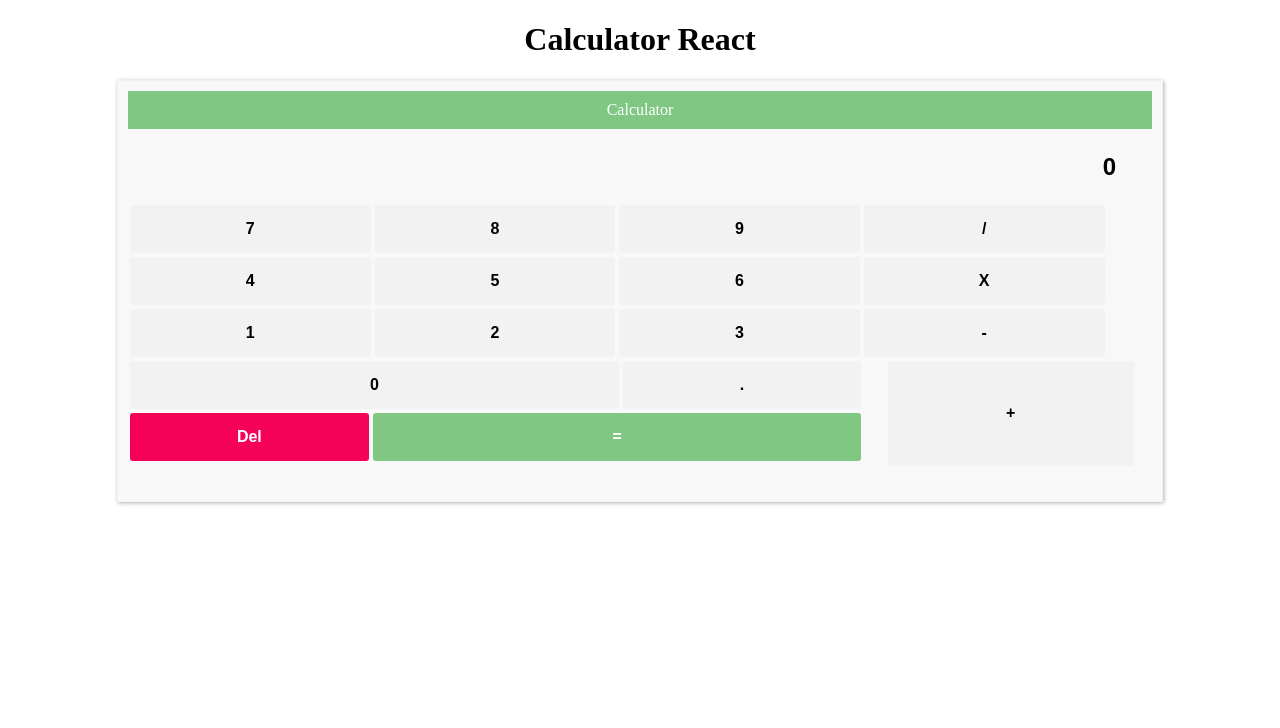
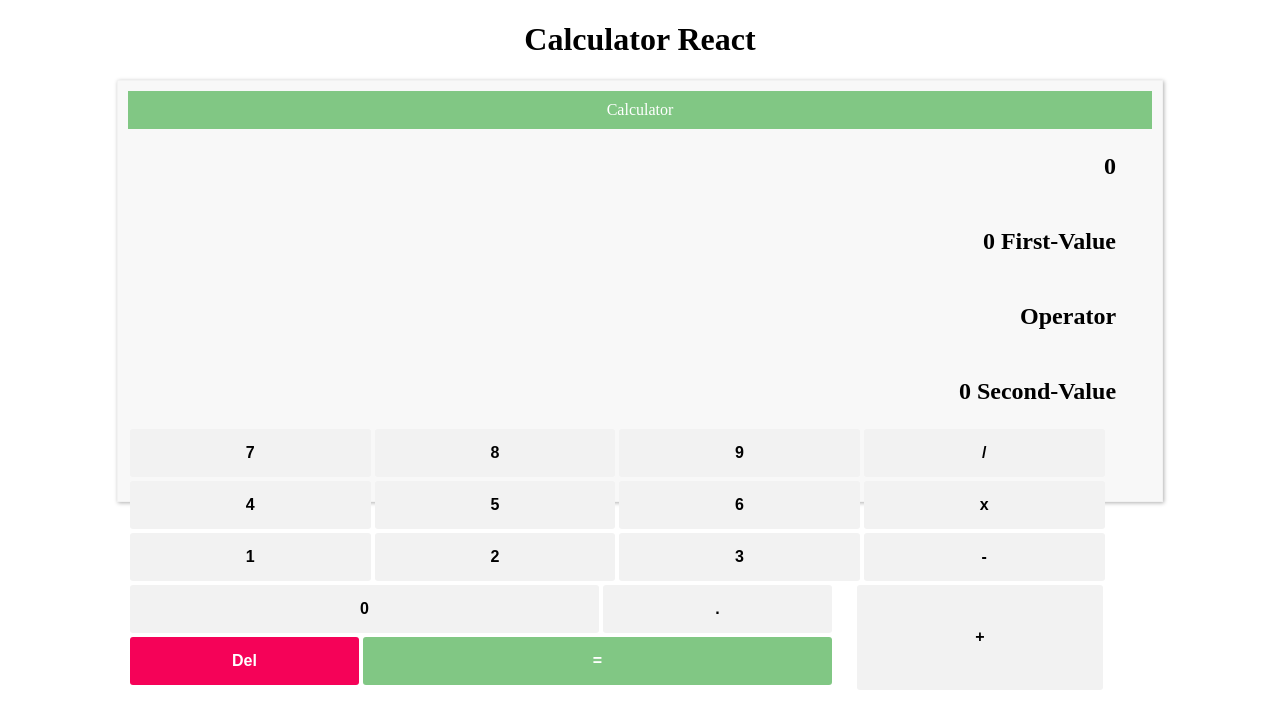
Before and after one commit to fhyem/calculator, a React app: page / in a window 1280 px wide. Shown: the top 728 px of the page. Built offline with nearby package versions, Linux system fonts and the light colour scheme.

Commit message:
added arithmetic operations

```diff
--- a/components/App.js
+++ b/components/App.js
@@ -8,31 +8,18 @@ function App() {
   const [operator, setOperator] = useState("");
 
   const numInput = (e) => {
-    // if (result === 0 || operator !== "") {
-    //   let firstNum = e.target.value;
-    //   return setResult(firstNum);
-    // } else {
-    //   if (operator === "") {
-    //     let firstNum = result + e.target.value;
-    //     return setResult(firstNum);
-    //   } else {
-    //     const valueOne = result;
-    //     setFirstValue(valueOne);
-    //     setResult(0);
-    //     const valueTwo = e.target.value;
-    //     setSecondValue(valueTwo);
-    //     setFirstValue(result);
-    //     setSecondValue(e.target.value);
-    //     setResult(e.target.value);
-    //     console.log(firstValue);
-    //     console.log(e.target.value);
-    //     console.log(secondValue);
-    //   }
-    // }
-  };
-
-  const operandInput = (operator) => {
-    setOperator(operator.target.value);
+    if (firstValue === 0 || result !== 0) {
+      setFirstValue(e.target.name);
+      setResult(0);
+      setOperator("");
+      setSecondValue(0);
+    } else if (firstValue !== 0 && operator === "") {
+      setFirstValue(firstValue + e.target.name);
+    } else if (operator !== "") {
+      secondValue
+        ? setSecondValue(secondValue + e.target.name)
+        : setSecondValue(e.target.name);
+    }
   };
 
   const clearResult = () => {
@@ -44,30 +31,24 @@ function App() {
     });
   };
 
-  const calculate = () => {
-    switch (operator) {
-      case "+":
-        setResult(firstValue + secondValue);
-        console.log("Plus clicked");
-        break;
-      case "-":
-        setResult(firstValue - secondValue);
-        break;
-      case "X":
-        setResult(firstValue * secondValue);
-        break;
-      case "/":
-        setResult(firstValue / secondValue);
-        break;
-    }
-  };
+  const showResult = () => {
+    console.log(firstValue, secondValue, operator);
+    let firstNum = firstValue;
+    let secondNum = secondValue;
+    let operand = operator;
 
-  const showResult = () => {
-    if (secondValue !== "") {
-      setResult(calculate());
-    } else {
-      setResult("Put second value");
-    }
+    setResult(() => {
+      switch (operand) {
+        case "+":
+          return Number(firstNum) + Number(secondNum);
+        case "-":
+          return Number(firstNum) - Number(secondNum);
+        case "x":
+          return Number(firstNum) * Number(secondNum);
+        case "/":
+          return Number(firstNum) / Number(secondNum);
+      }
+    });
   };
 
   return (
@@ -75,136 +56,138 @@ function App() {
       <h1>Calculator React</h1>
       <div className="container">
         <div className="header">Calculator</div>
-        <input type="text" className="result" value={result} />
+        <h2 className="result">{result}</h2>
+        <h2 className="result">{firstValue} First-Value</h2>
+        <h2 className="result">{operator} Operator</h2>
+        <h2 className="result">{secondValue} Second-Value</h2>
         <div className="second-row">
-          <input
+          <button
             type="button"
-            name=""
-            value="7"
             className="global seven"
-            onClick={(e) => numInput(e)}
-          />
-          <input
+            name="7"
+            onClick={(e) => numInput(e)}>
+            7
+          </button>
+          <button
             type="button"
-            name=""
-            value="8"
             className="global"
-            onClick={(e) => numInput(e)}
-          />
-          <input
+            name="8"
+            onClick={(e) => numInput(e)}>
+            8
+          </button>
+          <button
             type="button"
-            name=""
-            value="9"
             className="global"
-            onClick={(e) => numInput(e)}
-          />
-          <input
+            name="9"
+            onClick={(e) => numInput(e)}>
+            9
+          </button>
+          <button
             type="button"
-            name=""
-            value="/"
             className="global divide"
-            onClick={(operator) => operandInput(operator)}
-          />
+            name="/"
+            onClick={() => setOperator("/")}>
+            /
+          </button>
         </div>
         <div className="third-row">
-          <input
+          <button
             type="button"
-            name=""
-            value="4"
             className="global"
-            onClick={(e) => numInput(e)}
-          />
-          <input
+            name="4"
+            onClick={(e) => numInput(e)}>
+            4
+          </button>
+          <button
             type="button"
-            name=""
-            value="5"
             className="global"
-            onClick={(e) => numInput(e)}
-          />
-          <input
+            name="5"
+            onClick={(e) => numInput(e)}>
+            5
+          </button>
+          <button
             type="button"
-            name=""
-            value="6"
             className="global"
-            onClick={(e) => numInput(e)}
-          />
-          <input
+            name="6"
+            onClick={(e) => numInput(e)}>
+            6
+          </button>
+          <button
             type="button"
-            name=""
-            value="X"
             className="global multiply"
-            onClick={(operator) => operandInput(operator)}
-          />
+            name="x"
+            onClick={() => setOperator("x")}>
+            x
+          </button>
         </div>
         <div className="fourth-row">
-          <input
+          <button
             type="button"
-            name=""
-            value="1"
             className="global"
-            onClick={(e) => numInput(e)}
-          />
-          <input
+            name="1"
+            onClick={(e) => numInput(e)}>
+            1
+          </button>
+          <button
             type="button"
-            name=""
-            value="2"
             className="global"
-            onClick={(e) => numInput(e)}
-          />
-          <input
+            name="2"
+            onClick={(e) => numInput(e)}>
+            2
+          </button>
+          <button
             type="button"
-            name=""
-            value="3"
             className="global"
-            onClick={(e) => numInput(e)}
-          />
-          <input
+            name="3"
+            onClick={(e) => numInput(e)}>
+            3
+          </button>
+          <button
             type="button"
-            name=""
-            value="-"
             className="global minus"
-            onClick={(operator) => operandInput(operator)}
-          />
+            name="-"
+            onClick={() => setOperator("-")}>
+            -
+          </button>
         </div>
         <div className="conflict">
           <div className="left">
-            <input
+            <button
               type="button"
-              name=""
-              value="0"
               className="global big zero"
-              onClick={(e) => numInput(e)}
-            />
-            <input
+              name="0"
+              onClick={(e) => numInput(e)}>
+              0
+            </button>
+            <button
               type="button"
-              name=""
-              value="."
               className="global small dot"
-              onClick={(e) => numInput(e)}
-            />
-            <input
+              name="."
+              onClick={(e) => numInput(e)}>
+              .
+            </button>
+            <button
               type="button"
-              name=""
-              value="Del"
               className="red small white-text top-margin delete"
-              onClick={() => clearResult()}
-            />
-            <input
+              name="Del"
+              onClick={() => clearResult()}>
+              Del
+            </button>
+
+            <button
               type="button"
-              name=""
-              value="="
               className="green white-text big top-margin equal"
-              onClick={() => showResult()}
-            />
+              onClick={() => showResult()}>
+              =
+            </button>
           </div>
           <div className="right">
-            <input
+            <button
               type="button"
-              name=""
-              value="+"
               className="global grey plus"
-              onClick={(operator) => operandInput(operator)}
-            />
+              onClick={() => setOperator("+")}>
+              +
+            </button>
           </div>
         </div>
       </div>
@@ -213,196 +196,3 @@ function App() {
 }
 
 export default App;
-
-// class App extends Component {
-//   constructor(props) {
-//     super(props);
-
-//     // this.state = {
-//     //   firstValue: 0,
-//     //   secondValue: 0,
-//     //   result: 0,
-//     //   operator: "",
-//     // };
-//   }
-
-//   numInput(e) {
-//     if (result === 0) {
-//       setResult(e.target.value);
-//     } else {
-//       if (operator === "") {
-//         setResult(result + e.target.value);
-//       } else {
-//         setFirstValue(result);
-//       }
-//       console.log(this.state.result);
-//       console.log(this.state.firstValue);
-//     }
-//   }
-
-//   operandInput(value) {
-//     this.setState({
-//       operator: value.target.value,
-//     });
-//   }
-
-//   clearResult() {
-//     this.setState({
-//       firstValue: 0,
-//       secondValue: 0,
-//       result: 0,
-//       operator: "",
-//     });
-//   }
-
-//   showResult() {
-//     if (this.state.secondValue !== "") {
-//       const result = `${this.state.firstValue}${this.state.operator}${this.state.secondValue}`;
-//     }
-//   }
-
-//   render() {
-//     return (
-//       <div className="App">
-//         <h1>Calculator React</h1>
-//         <div className="container">
-//           <div className="header">Calculator</div>
-//           <input type="text" className="result" value={this.state.result} />
-//           <div className="second-row">
-//             <input
-//               type="button"
-//               name=""
-//               value="7"
-//               className="global seven"
-//               onClick={(e) => this.numInput(e)}
-//             />
-//             <input
-//               type="button"
-//               name=""
-//               value="8"
-//               className="global"
-//               onClick={(e) => this.numInput(e)}
-//             />
-//             <input
-//               type="button"
-//               name=""
-//               value="9"
-//               className="global"
-//               onClick={(e) => this.numInput(e)}
-//             />
-//             <input
-//               type="button"
-//               name=""
-//               value="/"
-//               className="global divide"
-//               onClick={(operator) => this.operandInput(operator)}
-//             />
-//           </div>
-//           <div className="third-row">
-//             <input
-//               type="button"
-//               name=""
-//               value="4"
-//               className="global"
-//               onClick={(e) => this.numInput(e)}
-//             />
-//             <input
-//               type="button"
-//               name=""
-//               value="5"
-//               className="global"
-//               onClick={(e) => this.numInput(e)}
-//             />
-//             <input
-//               type="button"
-//               name=""
-//               value="6"
-//               className="global"
-//               onClick={(e) => this.numInput(e)}
-//             />
-//             <input
-//               type="button"
-//               name=""
-//               value="X"
-//               className="global multiply"
-//               onClick={(operator) => this.operandInput(operator)}
-//             />
-//           </div>
-//           <div className="fourth-row">
-//             <input
-//               type="button"
-//               name=""
-//               value="1"
-//               className="global"
-//               onClick={(e) => this.numInput(e)}
-//             />
-//             <input
-//               type="button"
-//               name=""
-//               value="2"
-//               className="global"
-//               onClick={(e) => this.numInput(e)}
-//             />
-//             <input
-//               type="button"
-//               name=""
-//               value="3"
-//               className="global"
-//               onClick={(e) => this.numInput(e)}
-//             />
-//             <input
-//               type="button"
-//               name=""
-//               value="-"
-//               className="global minus"
-//               onClick={(operator) => this.operandInput(operator)}
-//             />
-//           </div>
-//           <div className="conflict">
-//             <div className="left">
-//               <input
-//                 type="button"
-//                 name=""
-//                 value="0"
-//                 className="global big zero"
-//                 onClick={(e) => this.numInput(e)}
-//               />
-//               <input
-//                 type="button"
-//                 name=""
-//                 value="."
-//                 className="global small dot"
-//                 onClick={(e) => this.numInput(e)}
-//               />
-//               <input
-//                 type="button"
-//                 name=""
-//                 value="Del"
-//                 className="red small white-text top-margin delete"
-//                 onClick={() => this.clearResult()}
-//               />
-//               <input
-//                 type="button"
-//                 name=""
-//                 value="="
-//                 className="green white-text big top-margin equal"
-//                 onClick={() => this.showResult()}
-//               />
-//             </div>
-//             <div className="right">
-//               <input
-//                 type="button"
-//                 name=""
-//                 value="+"
-//                 className="global grey plus"
-//                 onClick={(operator) => this.operandInput(operator)}
-//               />
-//             </div>
-//           </div>
-//         </div>
-//       </div>
-//     );
-//   }
-// }
-
-// export default App;
--- a/components/app.css
+++ b/components/app.css
@@ -60,7 +60,7 @@ h1 {
   position: relative;
 }
 .left {
-  width: 74%;
+  width: 71%;
 }
 .right {
   width: 24%;
```
